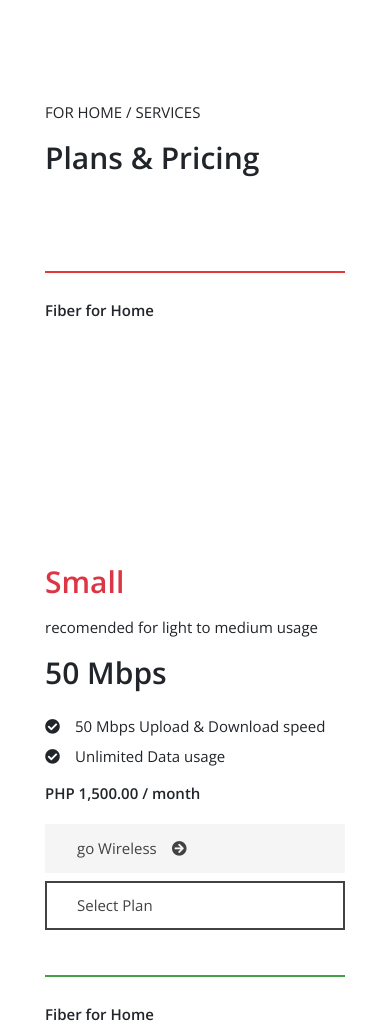
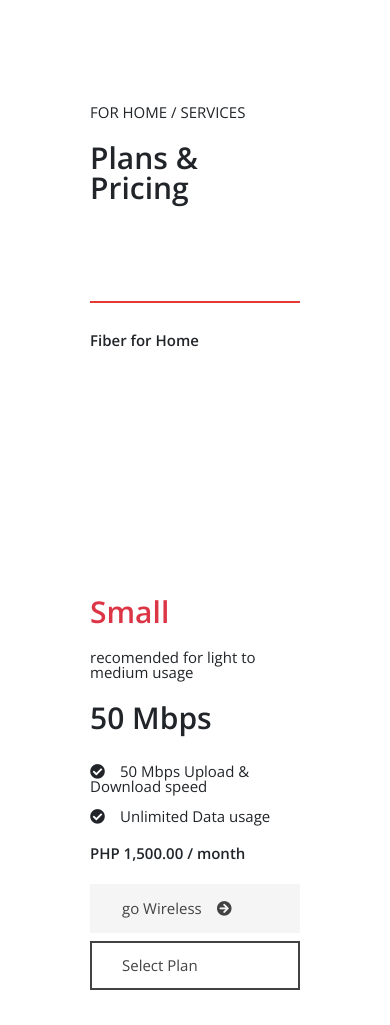
Before and after one commit to alvinmioten-moirasia/linyaph, a plain HTML site: page v4.0/www.linya.ph/forhome/index.html in a window 390 px wide. Shown: the top 1025 px of the page. Drawn offline with nearby package versions, Linux system fonts and the light colour scheme.

Commit message:
Update theme.css

```diff
--- a/v4.0/assets/css/theme.css
+++ b/v4.0/assets/css/theme.css
@@ -88,6 +88,8 @@ p{
 
 .container-fluid{
 	padding: 90px!important;
+	padding-left: 180px!important;
+	padding-right: 180px!important;
 }
 
 .list-group-item{
@@ -527,6 +529,18 @@ p{
 }
 
 
+@media (max-width: 767.98px) {
+
+.container-fluid{
+		padding-left: 45px!important;
+		padding-right: 45px!important;
+		padding-top: 90px!important;
+		padding-bottom: 90px!important;
+	}
+
+}
+
+
 @media (max-width: 991.98px) {
 
 
@@ -537,11 +551,26 @@ p{
 	.left{
 		padding-left: 15px!important;
 	}
+
+	.container-fluid{
+		padding-left: 45px!important;
+		padding-right: 45px!important;
+		padding-top: 90px!important;
+		padding-bottom: 90px!important;
+	}
+
+
 }
 
 
 
 @media (max-width: 1199.98px) {
+
+	.container-fluid{
+	padding: 90px!important;
+	padding-left: 90px!important;
+	padding-right: 90px!important;
+}
 
 
 	.gl-f-g-a{
```
